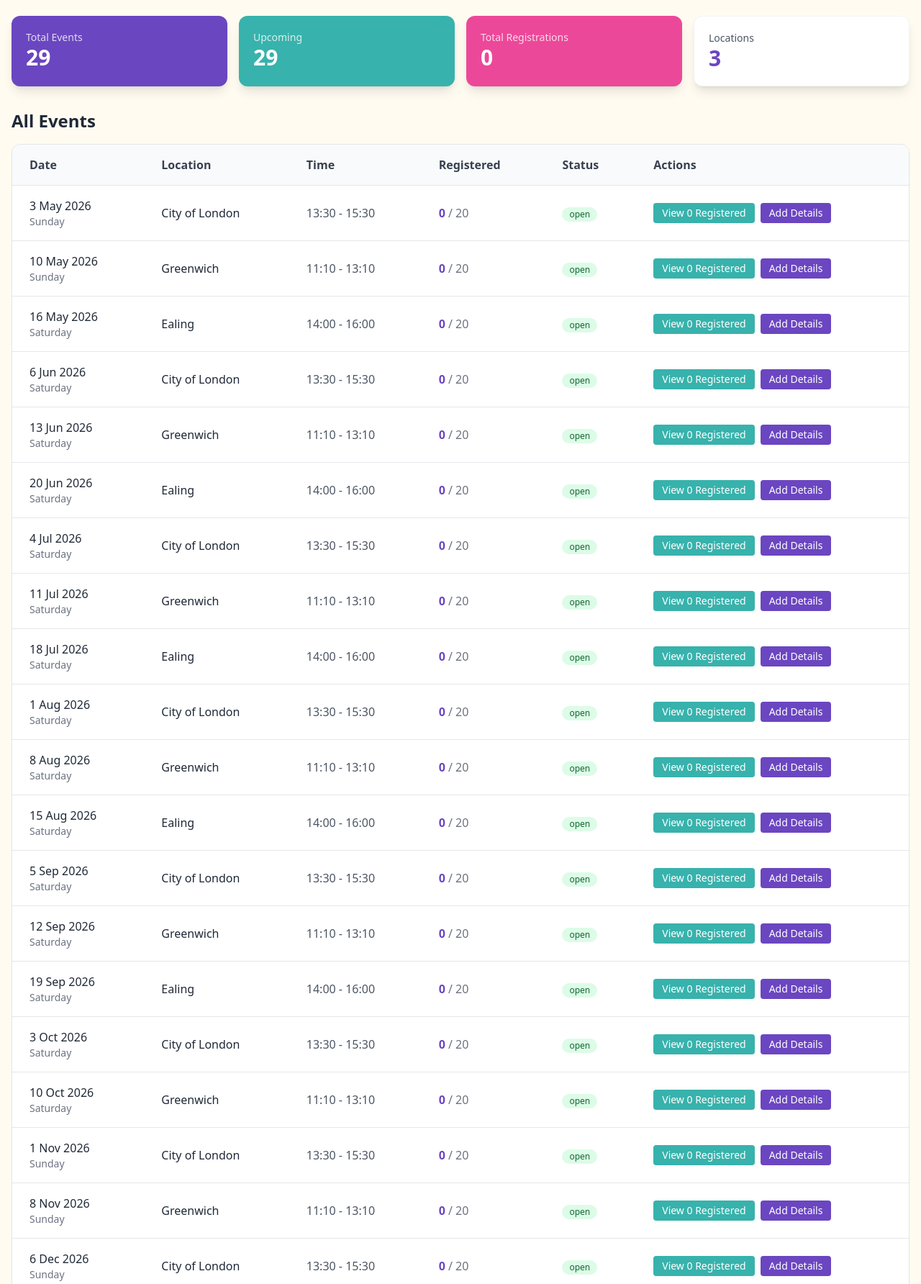
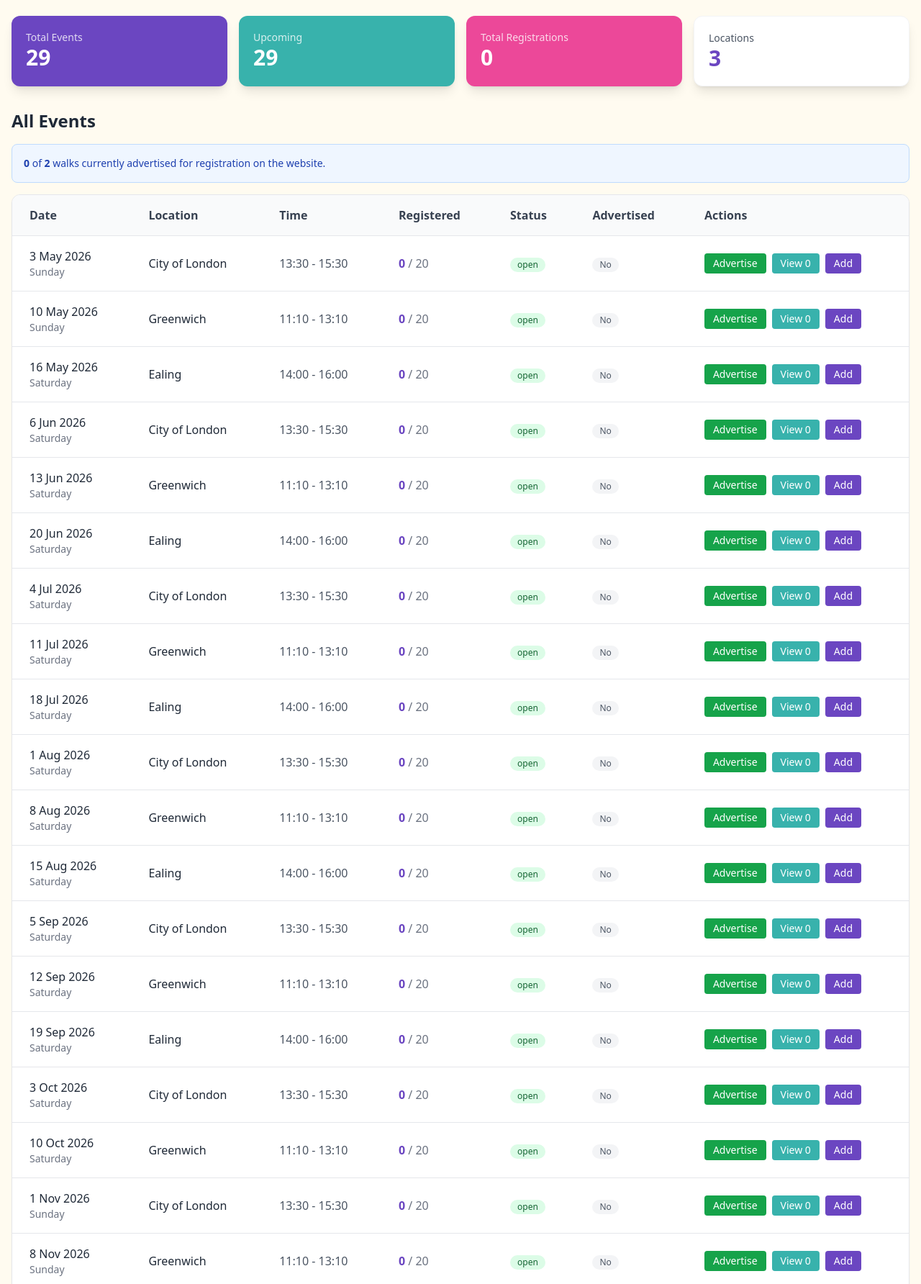
Before and after one commit to marcjtheodore1-sketch/swn, a Flask app: page /admin/dashboard in a window 1280 px wide. Shown: the part 178-1962 px from the top of the page at 72% size. Run offline with Flask 3, Linux system fonts and the light colour scheme; the visitor is signed in with stand-in values (Sample User, id 1); data comes from the database, SQL or seed files in the repository; data that the repository does not hold is empty; some libraries are stand-ins or nearby versions.

Commit message:
Add walk advertising control - admin can toggle which walks are shown for registration (max 2 at a time)

```diff
--- a/app.py
+++ b/app.py
@@ -95,6 +95,9 @@ class WalkEvent(db.Model):
     break_plan = db.Column(db.Text, nullable=True)  # Plan for break midway
     finish_details = db.Column(db.Text, nullable=True)  # When and where it finishes
     visual_story_url = db.Column(db.String(500), nullable=True)  # Link to visual story (optional)
+
+    # Admin control for advertising walks
+    is_advertised = db.Column(db.Boolean, default=False)  # Whether walk is shown on frontend for registration
 
     @property
     def full_description(self):
@@ -812,11 +815,12 @@ def location(location_id):
 
     today = date.today()
 
-    # Get upcoming events for this location (limit to first 2)
+    # Get upcoming advertised events for this location (limit to first 2)
     events = WalkEvent.query.filter(
         WalkEvent.location_id == location_id,
         WalkEvent.walk_date >= today,
-        WalkEvent.status != 'closed'
+        WalkEvent.status != 'closed',
+        WalkEvent.is_advertised == True
     ).order_by(WalkEvent.walk_date).limit(2).all()
 
     selected_event_id = request.args.get('event')
@@ -835,6 +839,11 @@ def location(location_id):
 def register(event_id):
     """Handle registration"""
     event = WalkEvent.query.get_or_404(event_id)
+
+    # Check if event is advertised
+    if not event.is_advertised:
+        flash('This walk is not currently open for registration', 'error')
+        return redirect(url_for('location', location_id=event.location_id))
 
     # Check if event is full
     if event.is_full:
@@ -1078,6 +1087,28 @@ def admin_edit_walk(event_id):
         location=location
     )
 
+@app.route('/admin/event/<event_id>/toggle-advertised', methods=['POST'])
+@admin_required
+def admin_toggle_advertised(event_id):
+    """Toggle whether a walk is advertised on the frontend"""
+    event = WalkEvent.query.get_or_404(event_id)
+
+    if event.is_advertised:
+        # Deactivate
+        event.is_advertised = False
+        flash(f'Walk on {event.walk_date.strftime("%d %b")} is no longer advertised for registration.', 'success')
+    else:
+        # Activate - check if we already have 2 advertised
+        advertised_count = WalkEvent.query.filter_by(is_advertised=True).count()
+        if advertised_count >= 2:
+            flash('Maximum of 2 walks can be advertised at once. Please deactivate another walk first.', 'error')
+        else:
+            event.is_advertised = True
+            flash(f'Walk on {event.walk_date.strftime("%d %b")} is now advertised for registration!', 'success')
+
+    db.session.commit()
+    return redirect(url_for('admin_dashboard'))
+
 @app.route('/admin/event/<event_id>/registrations')
 @admin_required
 def admin_event_registrations(event_id):
--- a/templates/admin.html
+++ b/templates/admin.html
@@ -37,6 +37,16 @@
 
     <!-- Events Section -->
     <h2 class="text-2xl font-bold text-gray-800 mb-4">All Events</h2>
+
+    <!-- Advertised Count -->
+    {% set advertised_count = events | selectattr('is_advertised', 'equalto', true) | list | length %}
+    <div class="bg-blue-50 rounded-lg p-4 mb-4 border border-blue-200">
+        <p class="text-sm text-blue-800">
+            <strong>{{ advertised_count }}</strong> of <strong>2</strong> walks currently advertised for registration on the website.
+            {% if advertised_count >= 2 %}<span class="text-red-600">(Maximum reached)</span>{% endif %}
+        </p>
+    </div>
+
     <div class="bg-white rounded-xl shadow-sm border border-gray-200 overflow-hidden mb-8">
         <div class="overflow-x-auto">
             <table class="w-full">
@@ -47,13 +57,14 @@
                         <th class="text-left py-4 px-6 font-semibold text-gray-700">Time</th>
                         <th class="text-left py-4 px-6 font-semibold text-gray-700">Registered</th>
                         <th class="text-left py-4 px-6 font-semibold text-gray-700">Status</th>
+                        <th class="text-left py-4 px-6 font-semibold text-gray-700">Advertised</th>
                         <th class="text-left py-4 px-6 font-semibold text-gray-700">Actions</th>
                     </tr>
                 </thead>
                 <tbody class="divide-y divide-gray-200">
                     {% for event in events %}
                     {% set location = locations | selectattr('id', 'equalto', event.location_id) | first %}
-                    <tr>
+                    <tr class="{% if event.is_advertised %}bg-green-50{% endif %}">
                         <td class="py-4 px-6">
                             <div class="font-medium text-gray-800">{{ event.walk_date.strftime('%-d %b %Y') }}</div>
                             <div class="text-sm text-gray-500">{{ event.walk_date.strftime('%A') }}</div>
@@ -77,14 +88,31 @@
                             </span>
                         </td>
                         <td class="py-4 px-6">
-                            <div class="flex gap-2">
+                            {% if event.is_advertised %}
+                            <span class="inline-flex items-center px-2.5 py-0.5 rounded-full text-xs font-medium bg-green-100 text-green-800">
+                                ✓ Yes
+                            </span>
+                            {% else %}
+                            <span class="inline-flex items-center px-2.5 py-0.5 rounded-full text-xs font-medium bg-gray-100 text-gray-600">
+                                No
+                            </span>
+                            {% endif %}
+                        </td>
+                        <td class="py-4 px-6">
+                            <div class="flex gap-2 flex-wrap">
+                                <form action="{{ url_for('admin_toggle_advertised', event_id=event.id) }}" method="POST" class="inline">
+                                    <button type="submit"
+                                            class="inline-flex items-center px-3 py-1 {% if event.is_advertised %}bg-red-500 hover:bg-red-600{% else %}bg-green-600 hover:bg-green-700{% endif %} text-white text-sm rounded transition-colors">
+                                        {% if event.is_advertised %}Stop Advertising{% else %}Advertise{% endif %}
+                                    </button>
+                                </form>
                                 <a href="{{ url_for('admin_event_registrations', event_id=event.id) }}"
                                    class="inline-flex items-center px-3 py-1 bg-swn-teal text-white text-sm rounded hover:bg-opacity-90">
-                                    View {{ event.registered_count }} Registered
+                                    View {{ event.registered_count }}
                                 </a>
                                 <a href="{{ url_for('admin_edit_walk', event_id=event.id) }}"
                                    class="inline-flex items-center px-3 py-1 bg-swn-purple text-white text-sm rounded hover:bg-opacity-90">
-                                    {% if event.meet_when_where %}Edit{% else %}Add Details{% endif %}
+                                    {% if event.meet_when_where %}Edit{% else %}Add{% endif %}
                                 </a>
                             </div>
                         </td>
```
